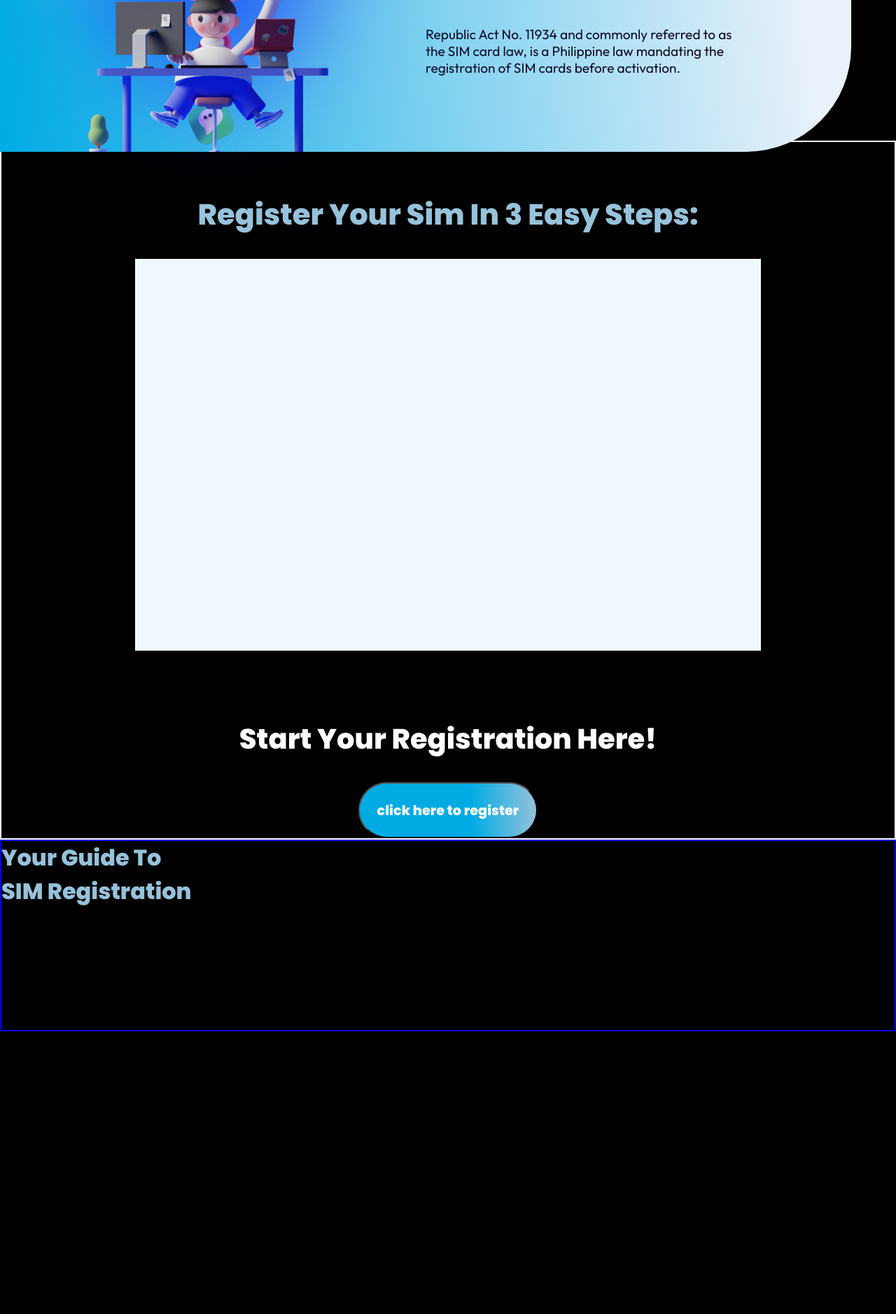
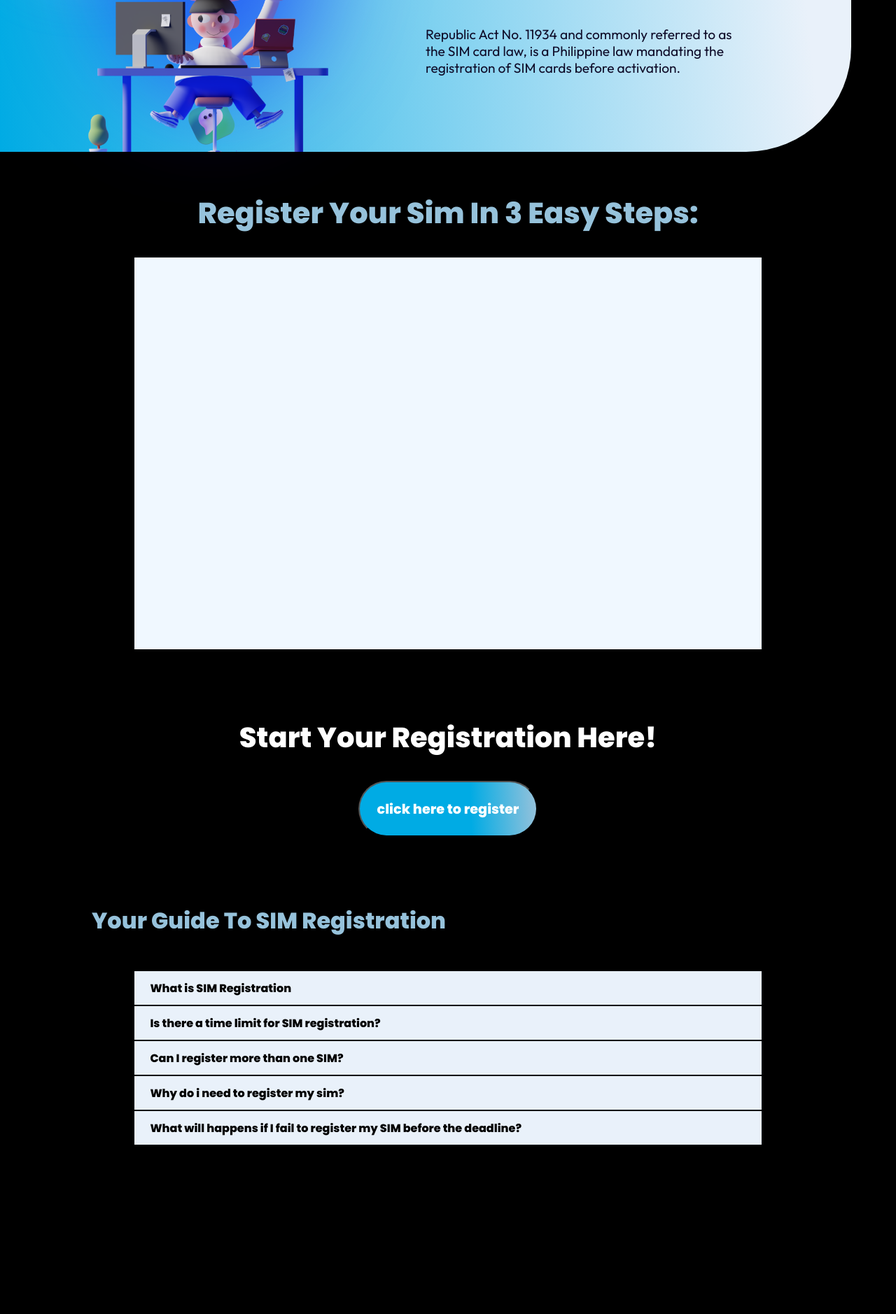
Before and after one commit to SharuHaru/SImcard-Registartion-Project, a PHP site: page / in a window 1280 px wide. Shown: the part 456-2334 px from the top of the page at 70% size. Run offline with PHP 8.4, Linux system fonts and the light colour scheme.

Commit message:
style the faq

```diff
--- a/css/style.css
+++ b/css/style.css
@@ -217,7 +217,7 @@ nav .link-div {
     display: flex;
     flex-direction: column;
     align-items: center;
-    border: 2px solid white;
+
 
     color: white;
 }
@@ -267,13 +267,20 @@ nav .link-div {
 /* ======================= FREQUENTLY ASKED QUESTIONS ======================= */
 
 .faq-container {
-    border: 2px solid blue;
+    width: 100%;
+    height: auto;
     display: flex;
+    flex-direction: column;
+    align-items: center;
+    padding-top: 6rem;
 
 }
 
 .faq-container h3 {
     /* STRUCTURE */
+    position: relative;
+    left: -20%;
+    margin-bottom: 3rem;
 
     font-family: 'Poppins', sans-serif;
     font-style: normal;
@@ -282,6 +289,45 @@ nav .link-div {
     color: #96C2DB;
 
 }
+
+.faq-container .accordion {
+    width: 70%;
+
+    background-color: black;
+
+}
+
+.accordion .question {
+    background-color: rgba(233, 241, 250, 1);
+    border-bottom: .15rem solid black;
+    height: 3rem;
+    padding-left: 2.5%;
+    display: flex;
+    align-items: center;
+}
+
+.question span {
+    font-family: 'Poppins';
+    font-weight: 520;
+    font-size: 1rem;
+}
+
+.accordion .hidden-answer {
+    display: none;
+}
+
+.accordion .show-answer {
+    background-color: rgba(233, 241, 250, 1);
+    padding: 1rem 2.5% 1rem 2.5%;
+    border-bottom: .15rem solid black;
+    font-family: 'Outfit';
+
+
+    font-size: .9em;
+
+
+}
+
 
 .number-otp {
     position: fixed;
--- a/index.html
+++ b/index.html
@@ -74,19 +74,19 @@
     <h3>Your Guide To SIM Registration</h3>
     <div class="accordion">
         <div class="question"><span>What is SIM Registration</span></div>
-        <div class="answer"><p>Republic Act No. 11934 the SIM Registration Act requires the registration of all SIMs, including those in card and electronic form, as a prerequisite to activation. Under the measure, users of all mobile devices, including prepaid broadband devices, must register their SIMs.</p></div>
+        <div class="hidden-answer"><p>Republic Act No. 11934 the SIM Registration Act requires the registration of all SIMs, including those in card and electronic form, as a prerequisite to activation. Under the measure, users of all mobile devices, including prepaid broadband devices, must register their SIMs.</p></div>
 
         <div class="question"><span>Is there a time limit for SIM registration?</span></div>
-        <div class="answer"><p>Republic Act No. 11934 the SIM Registration Act requires the registration of all SIMs, including those in card and electronic form, as a prerequisite to activation. Under the measure, users of all mobile devices, including prepaid broadband devices, must register their SIMs.</p></div>
+        <div class="hidden-answer"><p>Republic Act No. 11934 the SIM Registration Act requires the registration of all SIMs, including those in card and electronic form, as a prerequisite to activation. Under the measure, users of all mobile devices, including prepaid broadband devices, must register their SIMs.</p></div>
 
         <div class="question"><span>Can I register more than one SIM?</span></div>
-        <div class="answer"><p>Republic Act No. 11934 the SIM Registration Act requires the registration of all SIMs, including those in card and electronic form, as a prerequisite to activation. Under the measure, users of all mobile devices, including prepaid broadband devices, must register their SIMs.</p></div>
+        <div class="hidden-answer"><p>Republic Act No. 11934 the SIM Registration Act requires the registration of all SIMs, including those in card and electronic form, as a prerequisite to activation. Under the measure, users of all mobile devices, including prepaid broadband devices, must register their SIMs.</p></div>
 
         <div class="question"><span>Why do i need to register my sim?</span></div>
-        <div class="answer"><p>Republic Act No. 11934 the SIM Registration Act requires the registration of all SIMs, including those in card and electronic form, as a prerequisite to activation. Under the measure, users of all mobile devices, including prepaid broadband devices, must register their SIMs.</p></div>
+        <div class="hidden-answer"><p>Republic Act No. 11934 the SIM Registration Act requires the registration of all SIMs, including those in card and electronic form, as a prerequisite to activation. Under the measure, users of all mobile devices, including prepaid broadband devices, must register their SIMs.</p></div>
 
         <div class="question"><span>What will happens if I fail to register my SIM before the deadline?</span></div>
-        <div  class="answer"><p>Republic Act No. 11934 the SIM Registration Act requires the registration of all SIMs, including those in card and electronic form, as a prerequisite to activation. Under the measure, users of all mobile devices, including prepaid broadband devices, must register their SIMs.</p></div>
+        <div  class="hidden-answer"><p>Republic Act No. 11934 the SIM Registration Act requires the registration of all SIMs, including those in card and electronic form, as a prerequisite to activation. Under the measure, users of all mobile devices, including prepaid broadband devices, must register their SIMs.</p></div>
 
     </div>
 </div>
```
